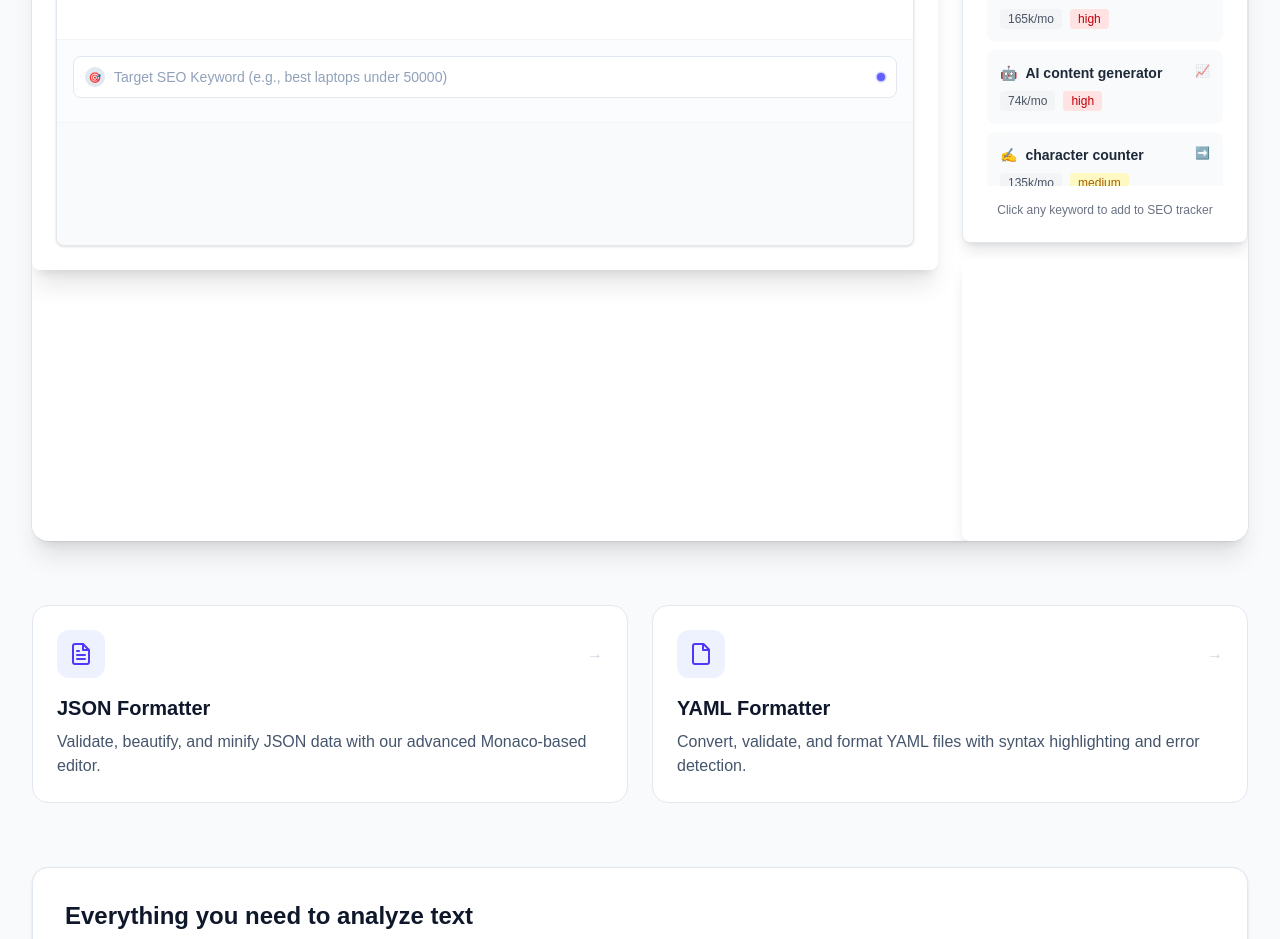
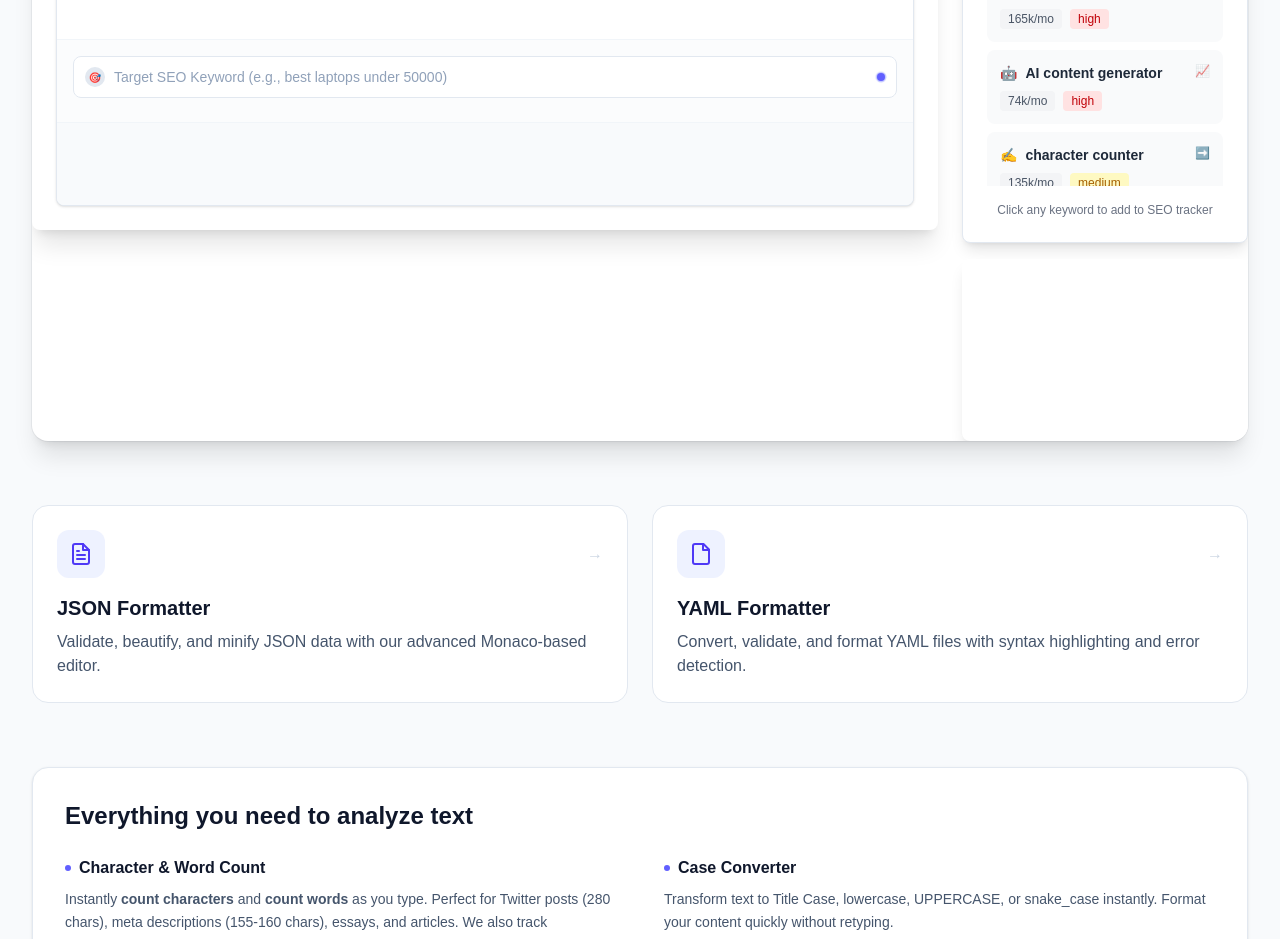
Before and after one commit to denesvaghani/textgauge-frontend, a Next.js app: page / in a window 1280 px wide. Shown: the part 980-1919 px from the top of the page. Built offline with nearby package versions, Linux system fonts and the light colour scheme; no server answers.

Commit message:
fix: reduce ad slot minHeight to eliminate empty space (90px->50px, 250px->150px)

```diff
--- a/src/components/Editor.tsx
+++ b/src/components/Editor.tsx
@@ -511,7 +511,7 @@ export function Editor() {
             <div className="border-t border-slate-100 dark:border-slate-800 bg-slate-50 dark:bg-slate-900/50 p-4 flex justify-center">
               <GoogleAdsense
                 adSlot={process.env.NEXT_PUBLIC_AD_SLOT_HEADER || ""}
-                style={{ display: "block", width: "100%", minHeight: 90 }}
+                style={{ display: "block", width: "100%", minHeight: 50 }}
               />
             </div>
 
@@ -655,7 +655,7 @@ function Sidebar({
         <div className="bg-white dark:bg-gray-800 rounded-lg shadow-lg p-4 transition-colors duration-200">
           <GoogleAdsense
             adSlot={process.env.NEXT_PUBLIC_AD_SLOT_SIDEBAR}
-            style={{ display: "block", width: "100%", minHeight: 250 }}
+            style={{ display: "block", width: "100%", minHeight: 150 }}
           />
         </div>
       )}
```
